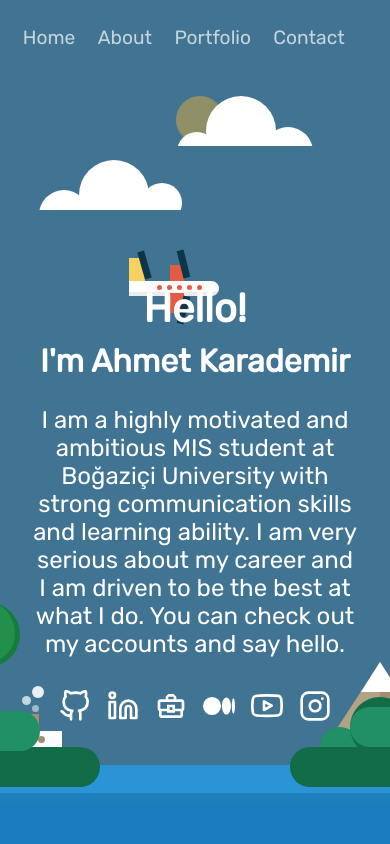
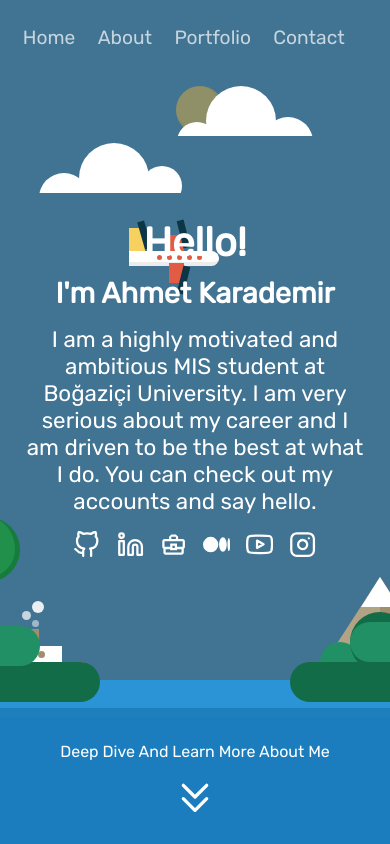
Before and after one commit to besyuzkirk/new-portfolio-website, a React (Create React App) app: page / in a window 390 px wide. Shown: the top 844 px of the page. Built offline with nearby package versions, Linux system fonts and the light colour scheme.

Commit message:
Portfolio-8 responsivity-fixes

```diff
--- a/package.json
+++ b/package.json
@@ -14,12 +14,13 @@
     "react-hook-form": "^7.39.1",
     "react-icons": "^4.6.0",
     "react-scripts": "5.0.1",
+    "react-scroll": "^1.8.8",
     "react-toastify": "^9.1.1",
     "web-vitals": "^2.1.4"
   },
   "scripts": {
-    "predeploy":"npm run build",
-    "deploy":"gh-pages -d build",
+    "predeploy": "npm run build",
+    "deploy": "gh-pages -d build",
     "start": "react-scripts start",
     "build": "react-scripts build",
     "test": "react-scripts test",
--- a/src/components/summary/Summary.css
+++ b/src/components/summary/Summary.css
@@ -39,41 +39,45 @@
 }
 
 @media screen and (max-width: 799px) {
-    .summary {
-        text-align: center;
-    }
+
     .summary h1 {
         font-size: 2.5rem;
         margin-bottom: 10px;
     }
 
     .summary h2 {
-        font-size: 2rem;
-        margin-bottom: 10px;
+        font-size: 1.8rem;
     }
 
     .summary p {
-        font-size: 1.5rem;
+        font-size: 1.4rem;
+        font-weight: 100 !important;
+        padding-bottom: 1rem;
+    }
+
+    .summary-mobile {
+        display: none;
     }
 
     .summary {
-        top: 30%;
-        text-align: left;
+        top: 25% ;
         color: white;
         font-family: 'Rubik', sans-serif;
-        padding: 2rem;
+        padding: .5rem;
         border-radius: 1rem;
         position: absolute;
+        margin-left: 1rem;
+        margin-right: 1rem;
     }
 
     .summary ul li {
         display: inline;
-        font-size: 2rem;
+        font-size: 1.7rem;
         padding: 0.5rem;
     }
 }
 
-@media screen and (max-width: 1320px) {
+@media screen and (max-width: 1320px ) and (min-width: 799px) {
     .summary {
         text-align: center;
     }
--- a/src/components/summary/Summary.js
+++ b/src/components/summary/Summary.js
@@ -1,25 +1,54 @@
-import React from 'react'
-import './Summary.css'
-import {  FiInstagram ,FiLinkedin , FiYoutube , FiGithub  } from "react-icons/fi";
+import React from "react";
+import "./Summary.css";
+import { FiInstagram, FiLinkedin, FiYoutube, FiGithub } from "react-icons/fi";
 import { MdOutlineBusinessCenter } from "react-icons/md";
 import { SiMedium } from "react-icons/si";
 
 function Summary() {
   return (
-    <div className='summary'>
-        <h1>Hello!</h1>
-        <h2>I'm Ahmet Karademir</h2>
-        <p>I am a highly motivated and ambitious MIS student at Boğaziçi University with strong communication skills and learning ability. I am very serious about my career and I am driven to be the best at what I do. You can check out my accounts and say hello.</p>
-        <ul>
-          <li><a href='/'><FiGithub/></a></li>
-          <li><a href='/'><FiLinkedin/></a></li>
-          <li><a href='/'><MdOutlineBusinessCenter/></a></li>
-          <li><a href='/'><SiMedium/></a></li>
-          <li><a href='/'><FiYoutube/></a></li>
-          <li><a href='/'><FiInstagram/></a></li>
-        </ul>
+    <div className="summary">
+      <h1>Hello!</h1>
+      <h2>I'm Ahmet Karademir</h2>
+      <p>
+        I am a highly motivated and ambitious MIS student at Boğaziçi University
+        <span className="summary-mobile">with strong communication skills and learning ability</span>. I am very serious
+        about my career and I am driven to be the best at what I do. You can
+        check out my accounts and say hello.
+      </p>
+      <ul>
+        <li>
+          <a href="/">
+            <FiGithub />
+          </a>
+        </li>
+        <li>
+          <a href="/">
+            <FiLinkedin />
+          </a>
+        </li>
+        <li>
+          <a href="/">
+            <MdOutlineBusinessCenter />
+          </a>
+        </li>
+        <li>
+          <a href="/">
+            <SiMedium />
+          </a>
+        </li>
+        <li>
+          <a href="/">
+            <FiYoutube />
+          </a>
+        </li>
+        <li>
+          <a href="/">
+            <FiInstagram />
+          </a>
+        </li>
+      </ul>
     </div>
-  )
+  );
 }
 
-export default Summary
+export default Summary;
--- a/src/sections/home/Home.css
+++ b/src/sections/home/Home.css
@@ -7,6 +7,6 @@
 
 @media screen and (max-width: 799px) {
   .content-section {
-        height: 95vh;
+    height: 85vh; /* this must be equal with .body-start (scene) in ewery width */
   }
 }
--- a/src/sections/scene/Scene.css
+++ b/src/sections/scene/Scene.css
@@ -961,10 +961,6 @@ ul.no-bullet {
 }
 
 @media screen and (max-width: 799px) {
-    .content-section {
-        height: 95vh;
-    }
-
   .body-start {
     position: absolute;
     text-align: center;
@@ -972,7 +968,7 @@ ul.no-bullet {
     color: white;
     display: block;
     width: 100%;
-      height: 95vh;
+    height: 85vh;
     display: flex;
     z-index: -1;
   }
--- a/src/sections/underwater/UnderWater.css
+++ b/src/sections/underwater/UnderWater.css
@@ -13,14 +13,19 @@
   margin-bottom: 2rem;
 }
 
+.scroll-down-icon-svg {
+  font-size: 50px;
+}
+
 .scroll-down-icon p {
   margin-top: 3rem;
   margin-bottom: 1rem;
   font-size: 1.2rem;
 }
 
-.scroll-down-icon a {
+.scroll-down-icon .scroll-link {
   color: white;
+  cursor: pointer;
 }
 
 .about-title {
@@ -29,3 +34,15 @@
   margin-top: 15rem;
   margin-bottom: 5rem;
 }
+
+@media screen and (max-width: 799px) {
+  .scroll-down-icon p {
+    margin-top: 1.5rem;
+    font-size: 1rem;
+  }
+
+  .scroll-down-icon-svg {
+    font-size: 40px !important;
+  }
+
+}
--- a/src/sections/underwater/UnderWater.js
+++ b/src/sections/underwater/UnderWater.js
@@ -1,5 +1,4 @@
-import React, { useEffect } from "react";
-import Aos from "aos";
+import React from "react";
 import "aos/dist/aos.css";
 import "./UnderWater.css";
 import { HiOutlineChevronDoubleDown } from "react-icons/hi";
@@ -15,29 +14,41 @@ import ExperienceLayout from "../../layouts/experience/ExperienceLayout";
 import { STORY_DATA } from "../../dummy_datas/StoryData";
 import Projects from "../../layouts/project/Projects";
 import Contact from "../../components/contact/Contact";
+import { Link } from "react-scroll";
 
 function UnderWater() {
-
-
   return (
     <div className="header-section">
       <div className="scroll-down-icon">
         <p>Deep Dive And Learn More About Me</p>
-        <a href="">
-          <HiOutlineChevronDoubleDown size={50} />
-        </a>
+        <Link
+          className="scroll-link"
+          activeClass="active"
+          to="scroll-swipe"
+          spy={true}
+          smooth={true}
+          offset={-200}
+          duration={1000}
+        >
+          <HiOutlineChevronDoubleDown className="scroll-down-icon-svg" />
+        </Link>
       </div>
+      <span id="scroll-swipe"></span>
       <Box
         left={<p>{STORY_DATA}</p>}
         right={<img className="illustration" src={STORY_ILLUSTRATION}></img>}
       />
       <Box
         right={<ExperienceLayout title="My Experiences" />}
-        left={<img className="illustration" src={EXPERIENCE_ILLUSTRATION}></img>}
+        left={
+          <img className="illustration" src={EXPERIENCE_ILLUSTRATION}></img>
+        }
       />
       <Box
         title="My Certifications"
-        right={<img className="illustration" src={CERTIFICATION_ILLUSTRATION}></img>}
+        right={
+          <img className="illustration" src={CERTIFICATION_ILLUSTRATION}></img>
+        }
         left={<CertificationLayout title="My Certifications" />}
       />
       <Projects />
```
Also changed, not shown: 1 other file (tests, documents, lock files or other folders). Lines whose indentation alone changed are shown as unchanged.
